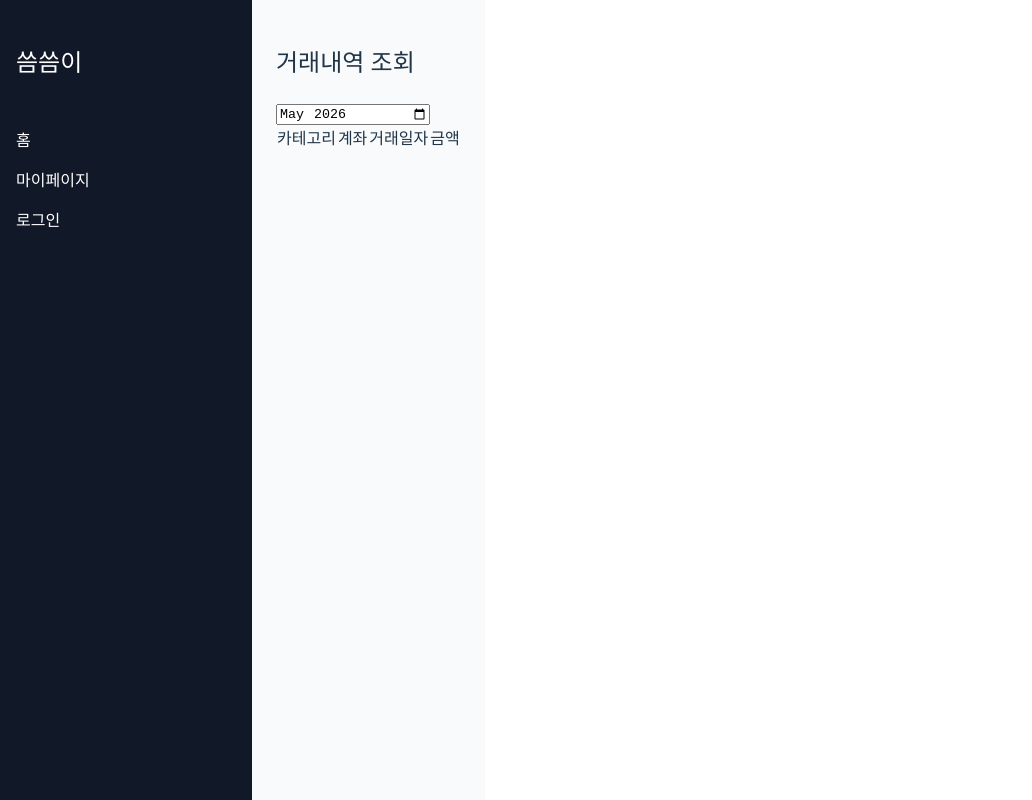
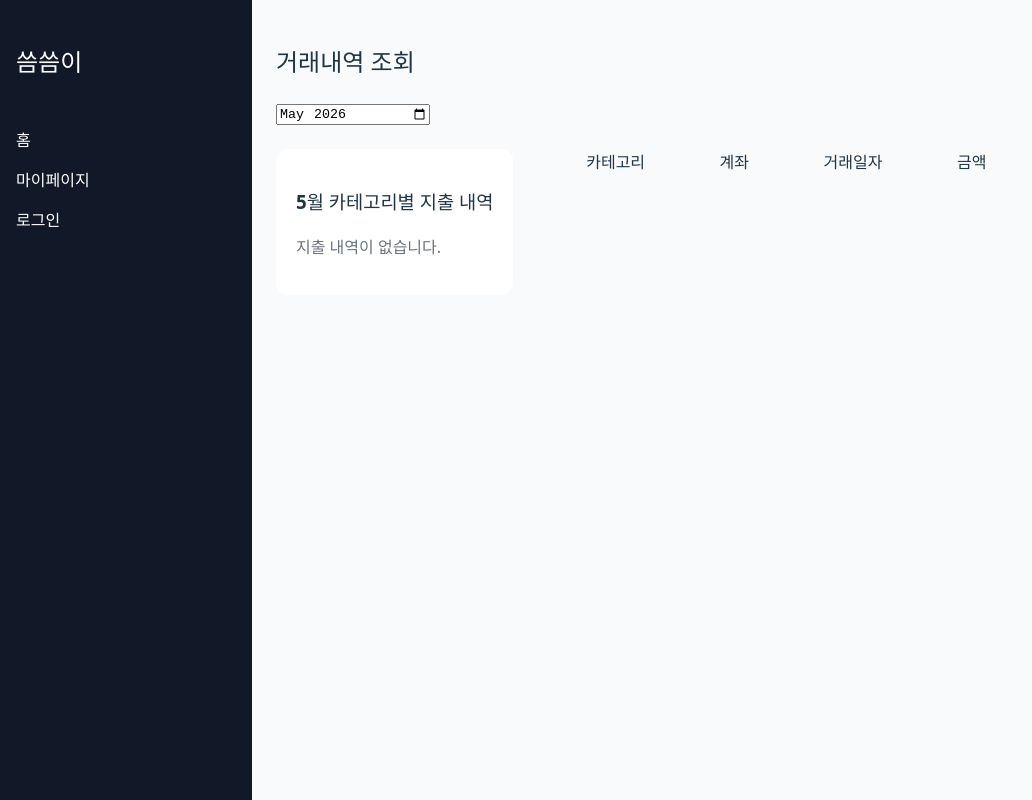
Before and after one commit to Sseumsseumi/sseumsseumi, a React app in the folder frontend/: page /transactions in a window 1280 px wide. Shown: the whole page, without its empty margins (0-1032 px from the left). Built offline with nearby package versions, Linux system fonts and the light colour scheme; the HTML template or start-up script is replaced by a standard one.

Commit message:
[feat] : 거래내역 페이지에 카테고리별 지출 내역 추가

```diff
--- /dev/null
+++ b/frontend/src/components/dashboard/statics/CategoryStatsTable.tsx
@@ -0,0 +1,52 @@
+import type { Transaction } from "../../../types/transaction";
+import { getMonthlyCategoryTotals } from "../../../utils/categoryStats";
+
+interface Props {
+  transactions: Transaction[];
+  year: number;
+  month: number;
+}
+
+const CategoryStatsTable = ({ transactions, year, month }: Props) => {
+  if (!year || !month) return null;
+
+  const totals = getMonthlyCategoryTotals(transactions, year, month);
+
+  const rows = Object.entries(totals).sort((a, b) => b[1] - a[1]);
+
+  return (
+    <section
+      style={{
+        background: "#ffffff",
+        padding: "20px",
+        borderRadius: "12px",
+      }}
+    >
+      <h3>{month}월 카테고리별 지출 내역</h3>
+
+      {rows.length === 0 ? (
+        <p style={{ color: "#6b7280", marginTop: "12px" }}>
+          지출 내역이 없습니다.
+        </p>
+      ) : (
+        <ul style={{ marginTop: "12px" }}>
+          {rows.map(([category, amount]) => (
+            <li
+              key={category}
+              style={{
+                display: "flex",
+                justifyContent: "space-between",
+                marginBottom: "8px",
+              }}
+            >
+              <span>{category}</span>
+              <strong>{amount.toLocaleString()}원</strong>
+            </li>
+          ))}
+        </ul>
+      )}
+    </section>
+  );
+};
+
+export default CategoryStatsTable;
--- a/frontend/src/pages/Transactions.tsx
+++ b/frontend/src/pages/Transactions.tsx
@@ -2,6 +2,7 @@ import { useState } from "react";
 import Layout from "../components/layout/Layout";
 import TransactionTable from "../components/dashboard/transactions/TransactionTable";
 import { transactions } from "../data/transactions";
+import CategoryStatsTable from "../components/dashboard/statics/CategoryStatsTable";
 
 const getCurrentMonth = () => {
   const now = new Date();
@@ -9,10 +10,12 @@ const getCurrentMonth = () => {
 };
 
 const Transactions = () => {
-  const [month, setMonth] = useState(getCurrentMonth());
+  const [selectedMonth, setSelectedMonth] = useState(getCurrentMonth());
+
+  const [year, month] = selectedMonth.split("-").map(Number);
 
   const filtered = transactions.filter((tx) =>
-    tx.date.startsWith(month)
+    tx.date.startsWith(selectedMonth)
   );
 
   return (
@@ -21,11 +24,26 @@ const Transactions = () => {
 
       <input
         type="month"
-        value={month}
-        onChange={(e) => setMonth(e.target.value)}
+        value={selectedMonth}
+        onChange={(e) => setSelectedMonth(e.target.value)}
       />
 
-      <TransactionTable transactions={filtered} />
+      <div
+        style={{
+          display: "grid",
+          gridTemplateColumns: "1fr 2fr",
+          gap: "24px",
+          marginTop: "24px",
+        }}
+      >
+        <CategoryStatsTable
+          transactions={transactions}
+          year={year}
+          month={month}
+        />
+
+        <TransactionTable transactions={filtered} />
+      </div>
     </Layout>
   );
 };
```
